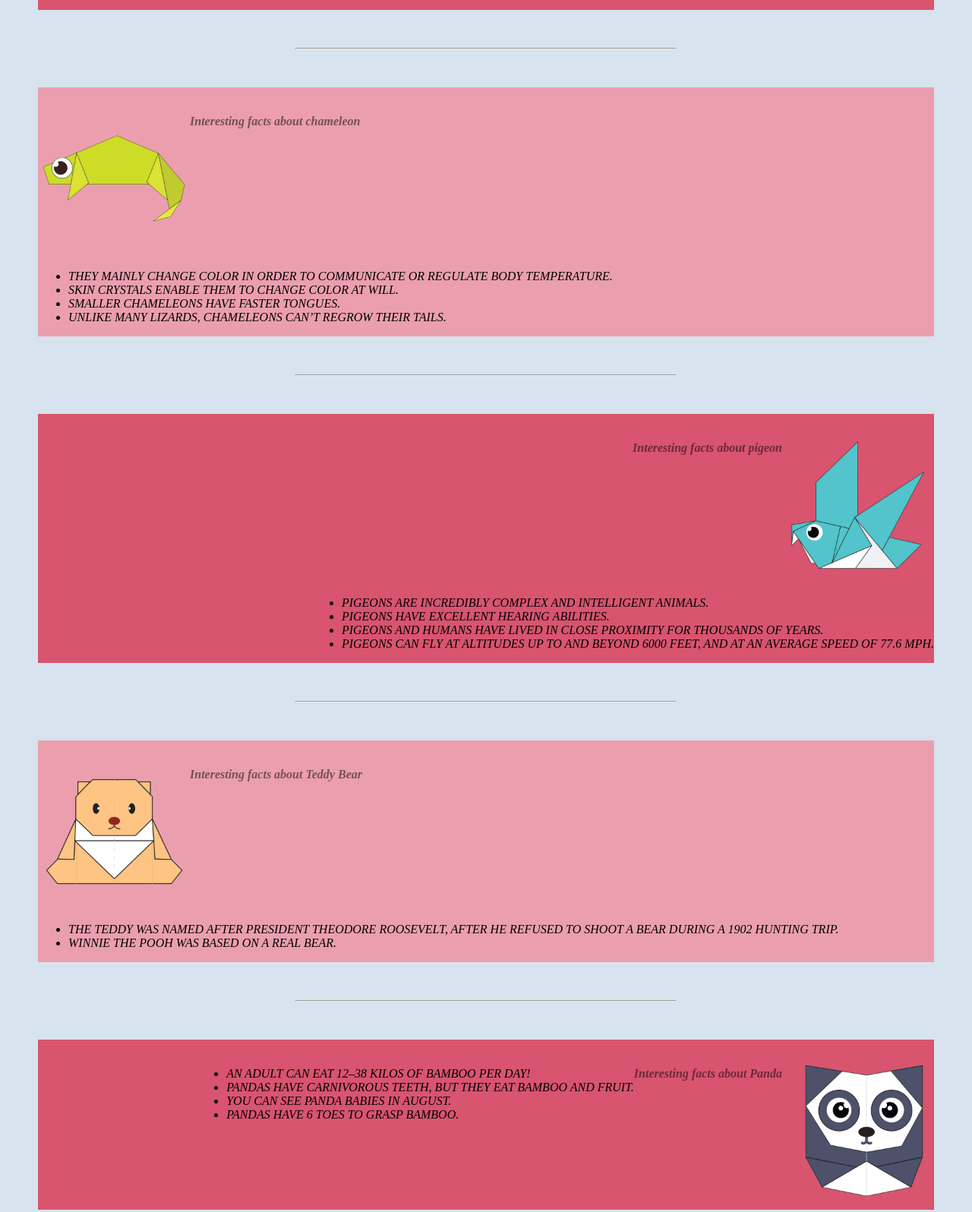
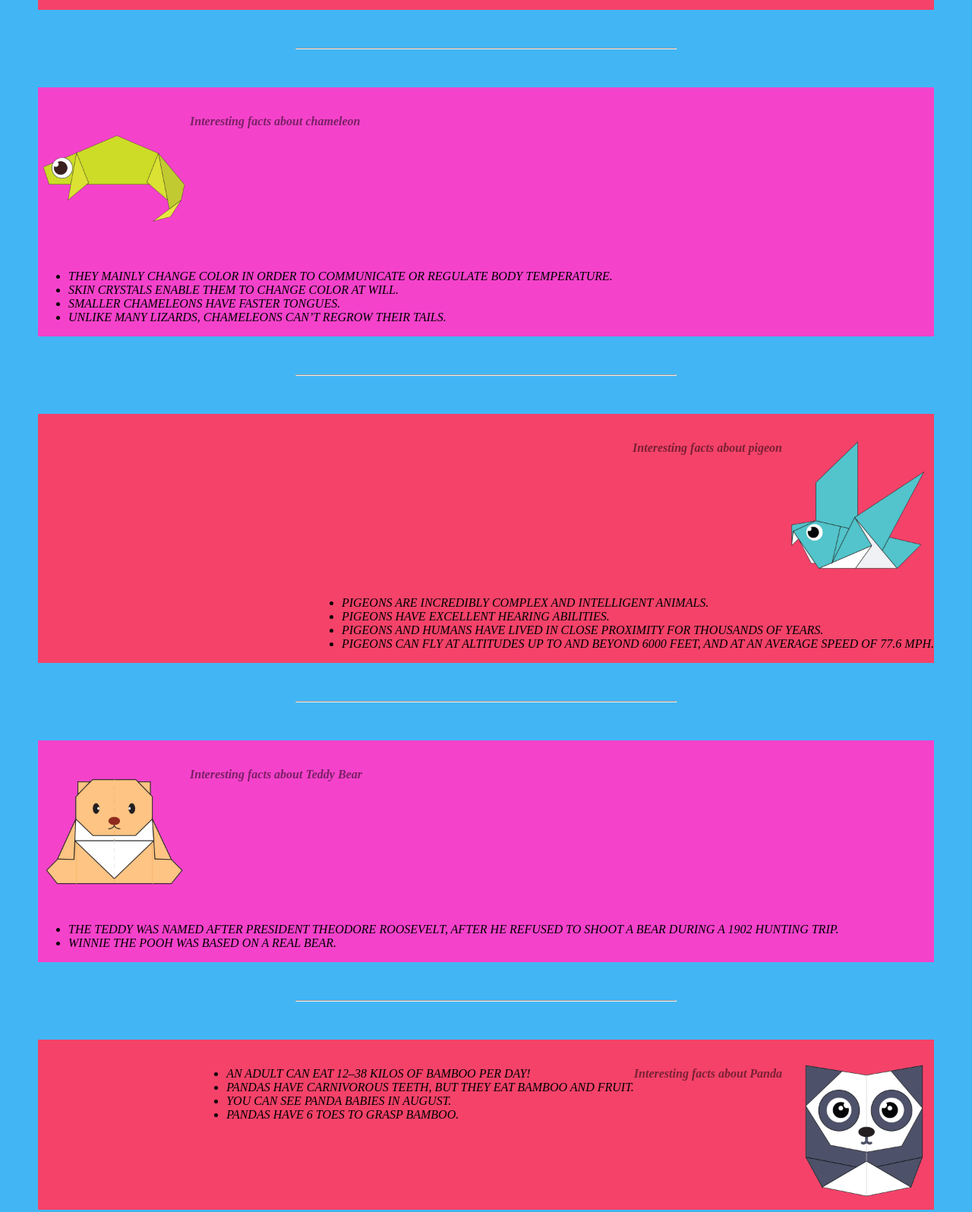
Before and after one commit to Manasa1010/origami, a plain HTML site: page index.html in a window 1280 px wide. Shown: the part 535-2131 px from the top of the page at 76% size. Drawn offline with Linux system fonts and the light colour scheme.

Commit message:
Update style.css

```diff
--- a/style.css
+++ b/style.css
@@ -16,7 +16,7 @@ padding-top: 30px;
     margin: 10px;
 }
 .camel{
-    background-color:rgb(216, 84, 111);
+    background-color:#f54269;
    display: flex;
    flex-wrap: wrap;
    flex-direction: row-reverse;
@@ -34,7 +34,7 @@ li{
    text-size-adjust: 20px;
 }
 .chameleon{
-    background-color:rgb(235, 159, 174);
+    background-color:#f542cb;
    display: flex;
    flex-wrap: wrap;
    padding-top: 20px;
@@ -42,7 +42,7 @@ li{
 
 }
 .pigeon{
-    background-color:rgb(216, 84, 111);
+    background-color:#f54269;
    display: flex;
    flex-wrap: wrap;
    flex-direction: row-reverse;
@@ -50,7 +50,7 @@ li{
    margin: 50px;
 }
 .teddy-bear{
-    background-color:rgb(235, 159, 174);
+    background-color:#f542cb;
    display: flex;
    flex-wrap: wrap;
    padding-top: 20px;
@@ -59,7 +59,7 @@ li{
 
 }
 .panda{
-    background-color:rgb(216, 84, 111);
+    background-color:#f54269;
     display: flex;
     flex-wrap: wrap;
     flex-direction: row-reverse;
@@ -67,7 +67,7 @@ li{
     margin: 50px;
 }
 .cicada{
-    background-color:rgb(235, 159, 174);
+    background-color:#f542cb;
    display: flex;
    flex-wrap: wrap;
    padding-top: 20px;
@@ -76,7 +76,7 @@ li{
 }
 body{
     margin: 0px;
-    background-color:rgb(215, 227, 238);
+    background-color:#42b6f5;
 
 }
 a:link{
```
